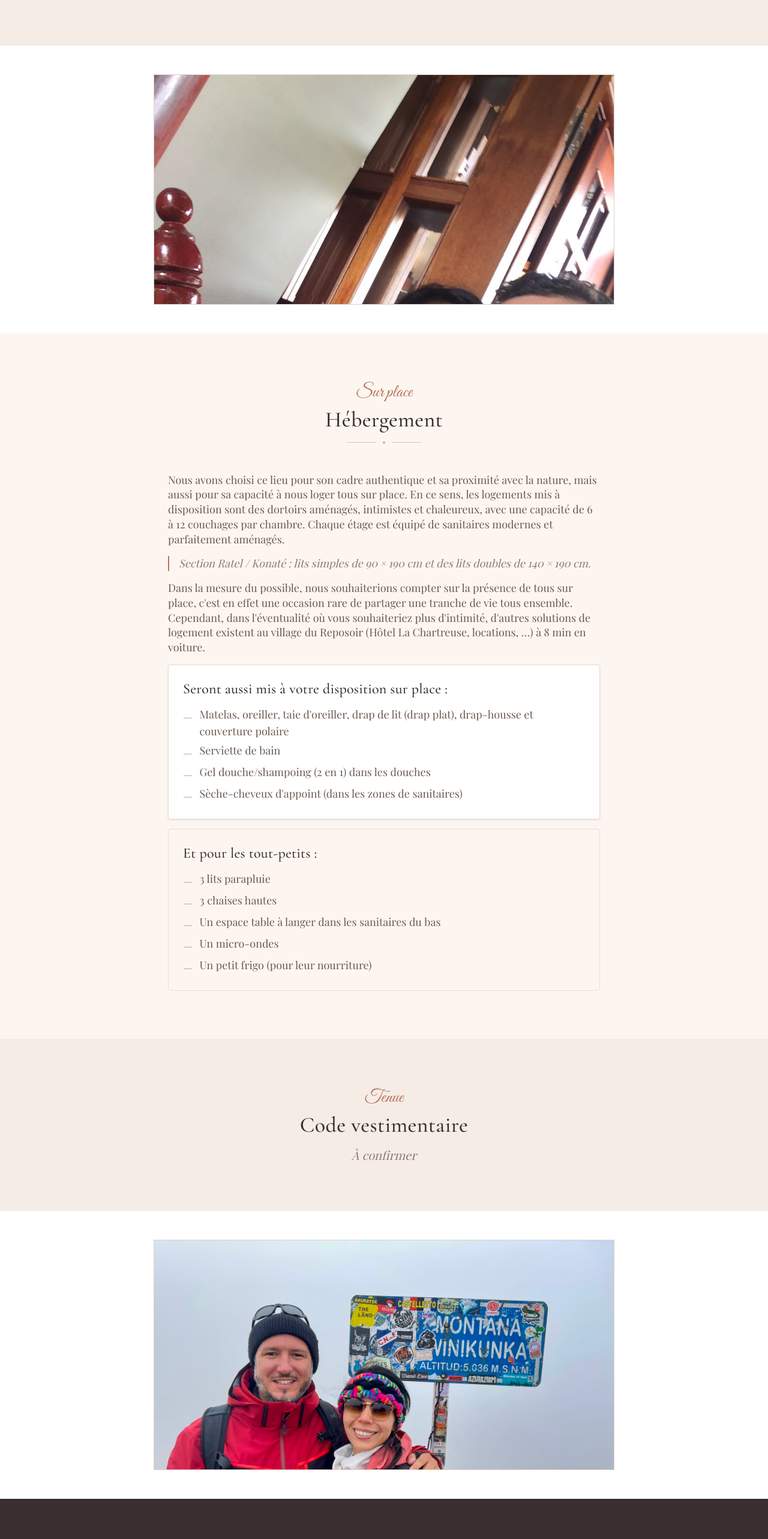
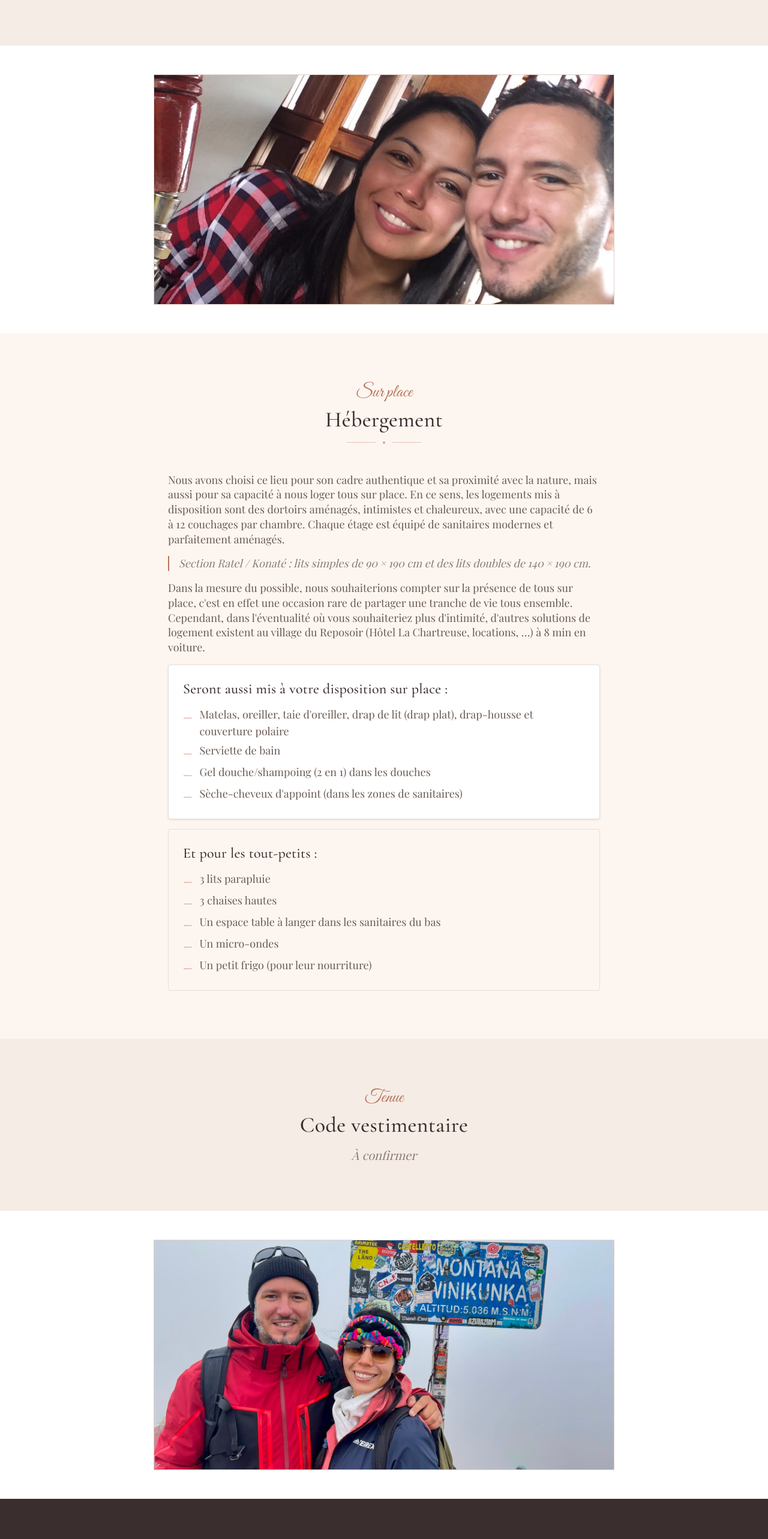
Before and after one commit to David-konate/k-a_wedding, a Next.js app: page / in a window 1280 px wide. Shown: the part 2700-5266 px from the top of the page at 60% size. Built offline with nearby package versions, Linux system fonts and the light colour scheme; no server answers.

Commit message:
ajout photo test .5

```diff
--- a/app/page.tsx
+++ b/app/page.tsx
@@ -133,7 +133,7 @@
           <img
             src="/k&m1.jpeg"
             alt="Kath & Antoine"
-            className="w-full h-full object-cover object-top"
+            className="w-full h-full object-cover"
           />
         </div>
       </section>
@@ -222,7 +222,7 @@
           <img
             src="/k&m2.jpeg"
             alt="Kath & Antoine"
-            className="w-full h-full object-cover object-top"
+            className="w-full h-full object-cover"
           />
         </div>
       </section>
```
